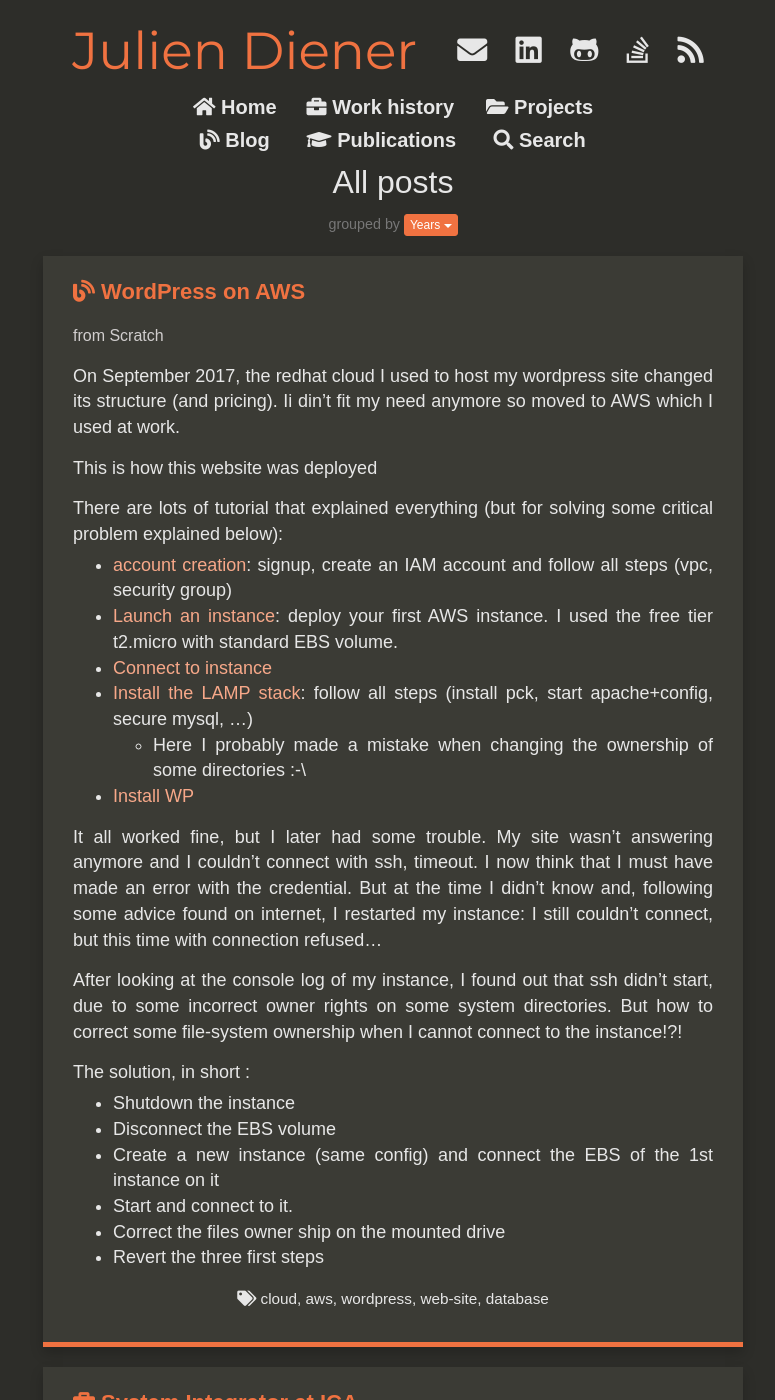
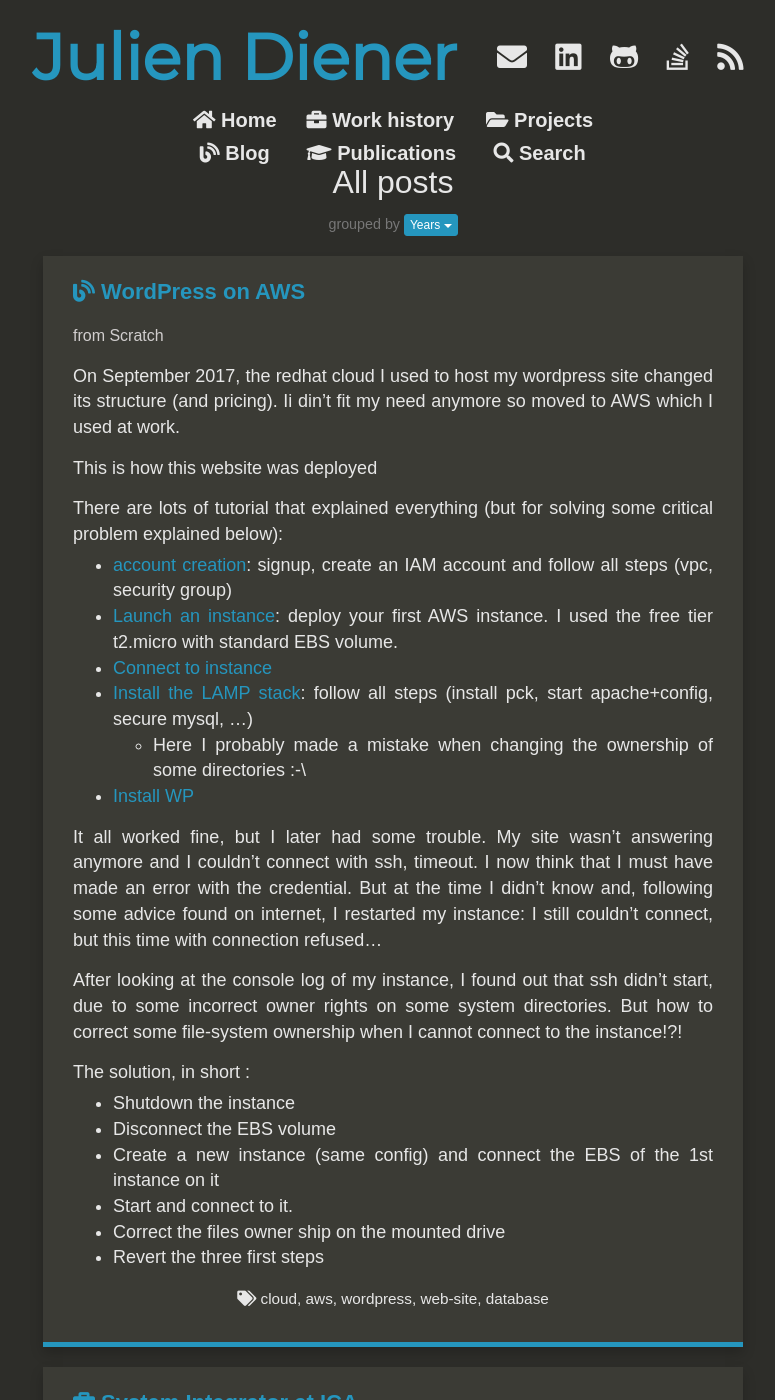
Before and after one commit to julien-diener/julien-diener.github.io, a Jekyll site: the page built from posts.html, in a window 1280 px wide and 1400 px high. Shown: the whole window, without its empty margins (247-1022 px from the left). Built offline with Jekyll 4.4.1, drawn with Linux system fonts in a browser that asks for light colours; nearby versions of some CDN libraries.

Commit message:
change main color to a bigdata blue

```diff
--- a/css/style.scss
+++ b/css/style.scss
@@ -30,12 +30,13 @@
 $regular-purple: #601848;
 $red:            #C04848;
 $orange:         #F07241;
+$main-color:     #2596be;
 
-$front-color: $orange;// #448e8f;
+$front-color: $main-color;
 $text-color: rgb(231, 231, 231);
 $subtext-color: rgb(209, 206, 206);
-$url-color: rgb(247, 168, 137);
-$hover-color: rgb(255, 218, 148);
+$url-color: $main-color;
+$hover-color: $main-color; //rgb(255, 218, 148);
 
 /* Responsive sizes */
 $screen-sm-min: 768px;
@@ -164,11 +165,12 @@
   background-color: $dark;
 
   .author-header {
-	font-family: 'Montserrat', sans-serif;
+    font-family: 'Montserrat', sans-serif;
+    font-weight: bolder;
     color: $front-color;
     font-size: 28px;
     @media (min-width: $screen-sm-min) {
-	  font-size: 52px;
+	  font-size: 64px;
 	}
   }
 
```
